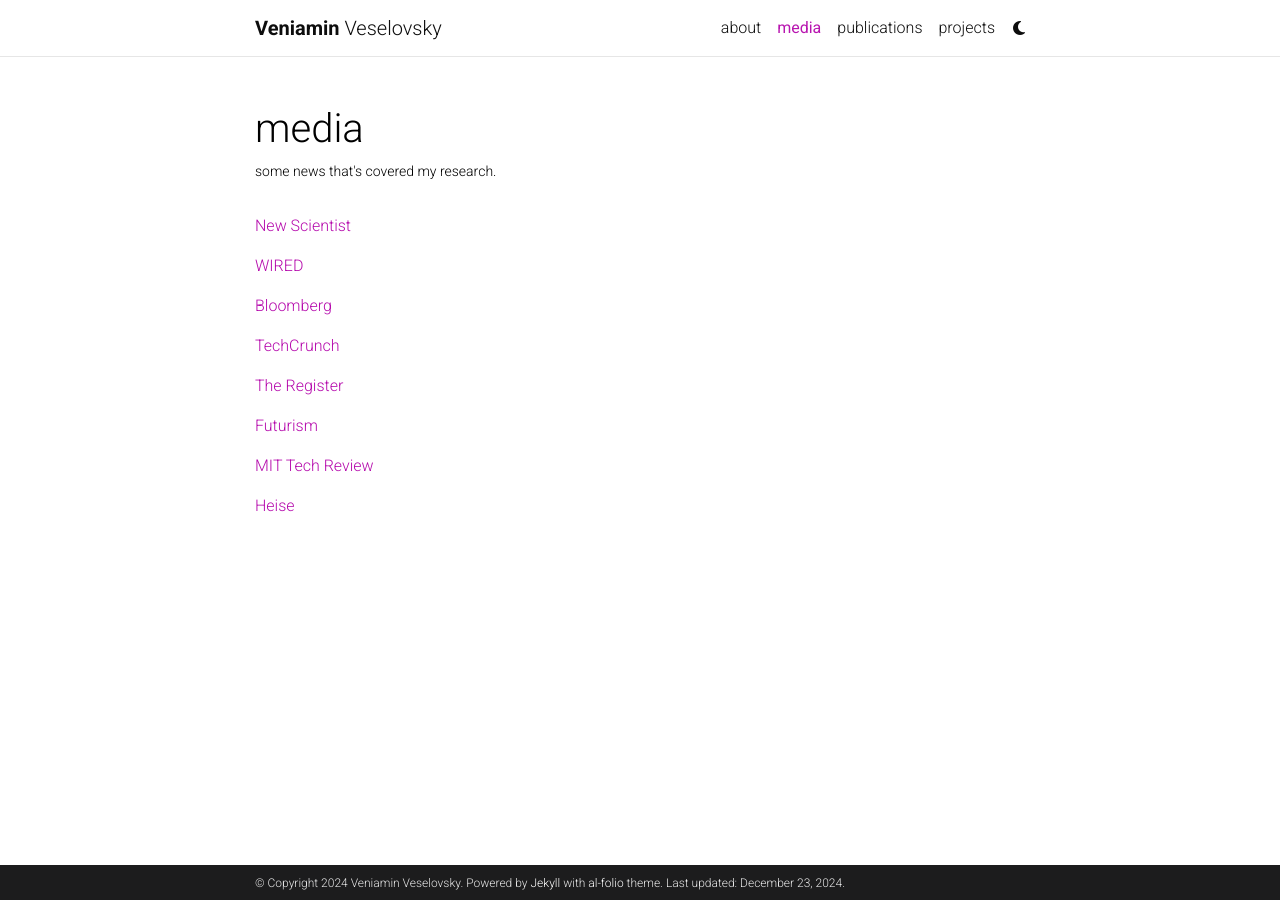
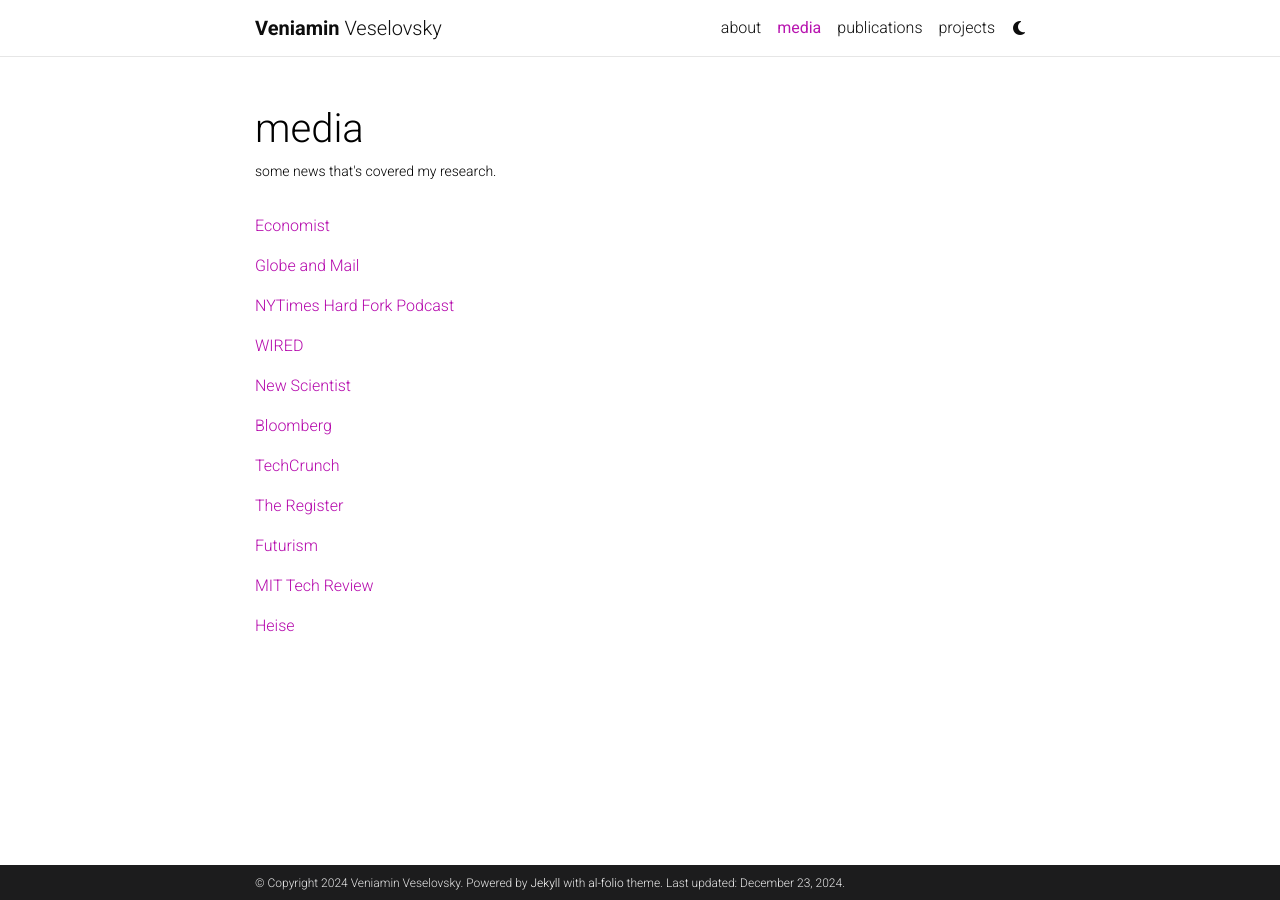
Before and after one commit to vminvsky/personal-website, a Jekyll site: the page built from _pages/media.md, in a window 1280 px wide. Built offline with Jekyll 4.4.1, drawn with Linux system fonts in a browser that asks for light colours; full-size pictures stand in for the smaller copies a plugin makes; comment, search, counter and statistics services are not loaded; a style sheet for code colours, icons or effects is not loaded.

```diff
--- a/_pages/media.md
+++ b/_pages/media.md
@@ -6,10 +6,19 @@
 nav: true
 nav_order: 1
 ---
-[New Scientist](https://www.newscientist.com/article/2420973-ai-chatbot-models-think-in-english-even-when-using-other-languages/)
+[Economist](https://www.economist.com/science-and-technology/2024/02/01/ai-could-accelerate-scientific-fraud-as-well-as-progress)
+
+
+[Globe and Mail](https://www.theglobeandmail.com/business/article-ai-data-gig-workers/)
+
+
+[NYTimes Hard Fork Podcast](https://www.nytimes.com/2023/06/30/podcasts/hard-fork-ai-poison.html)
 
 
 [WIRED](https://www.wired.com/story/chatgpt-is-reshaping-crowd-work/)
+
+
+[New Scientist](https://www.newscientist.com/article/2420973-ai-chatbot-models-think-in-english-even-when-using-other-languages/)
 
 
 [Bloomberg](https://www.bloomberg.com/opinion/articles/2023-06-19/chatgpt-on-mechanical-turk-teaching-ai-with-ai-comes-with-risks)
```
Also changed, not shown: _pages/about.md (+1 -1 lines).
